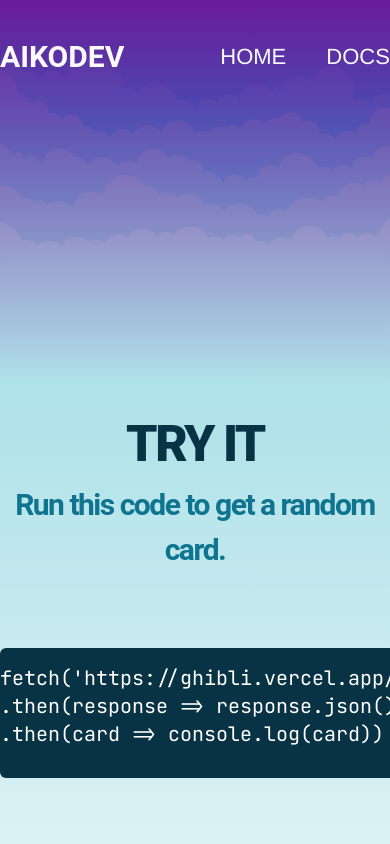
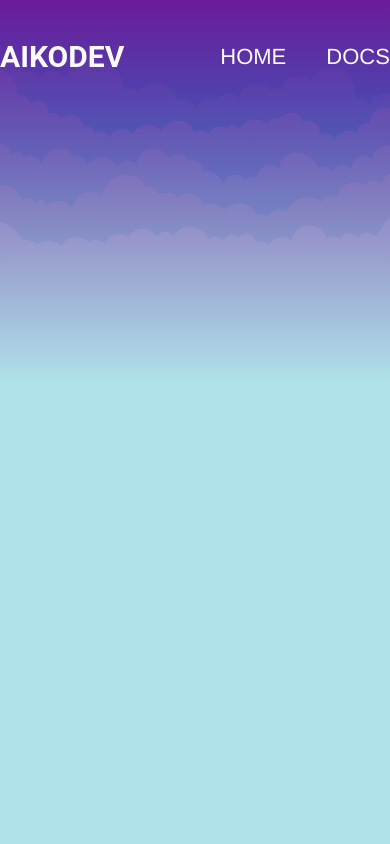
Before and after one commit to Aikodev-labs/Ghibli-API-platform, a React (Vite) app: page / in a window 390 px wide. Shown: the top 844 px of the page. Built offline with nearby package versions, Linux system fonts and the light colour scheme.

Commit message:
responsive

```diff
--- a/src/components/TryIt.jsx
+++ b/src/components/TryIt.jsx
@@ -1,5 +1,3 @@
-import { useEffect } from 'react'
-
 import { Card } from './Card'
 
 import AosProvider from "../components/AosProvider";
@@ -8,7 +6,7 @@ const TryIt = () => {
 
   return (
     <AosProvider fade="fade-up" duration={1000} >
-      <section className=' max-w-[1366px] h-auto m-auto mb-20' >
+      <section className=' max-w-[1366px] h-auto m-auto py-20' >
         <h1 className='text-[50px] text-center font-extrabold tracking-tighter text-[#083344]' >TRY IT</h1>
         <p className='text-[30px] text-center font-semibold tracking-tighter text-[#0E7490] ' >Run this code to get a random card.</p>
 
--- a/src/pages/Home.jsx
+++ b/src/pages/Home.jsx
@@ -3,20 +3,22 @@ import TryIt from "../components/TryIt";
 import WhatAbout from "../components/WhatAbout";
 import background from "../assets/images/clouds2.svg";
 
-
 const Home = () => {
   return (
     <main className="bg-background_Blue">
-      <img src={background}></img>
-      <div className="h-96 w-full absolute bg-gradient-to-b from-purple-800 top-0 ">
-        <div className="overflow-hidden">
-          <Hero />
-          <WhatAbout />
+      <img className="absolute top-0" src={background}></img>
+      <div className="h-96 w-full absolute bg-gradient-to-b from-purple-800 top-0"></div>
+      <div className="relative">
+
+        <Hero />
+        <WhatAbout />
+        <div className=" bg-gradient-to-b from-transparent to-white">
+        <TryIt />
         </div>
+
       </div>
-      <div className=" bg-gradient-to-b from-transparent to-white">
-        <TryIt />
-      </div>
+
+
     </main>
   );
 };
```
